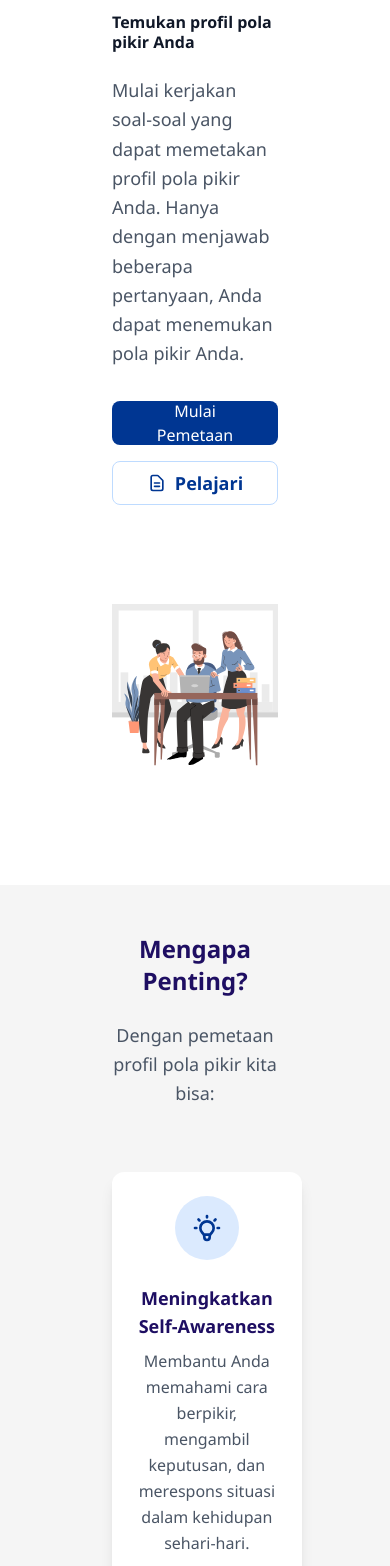
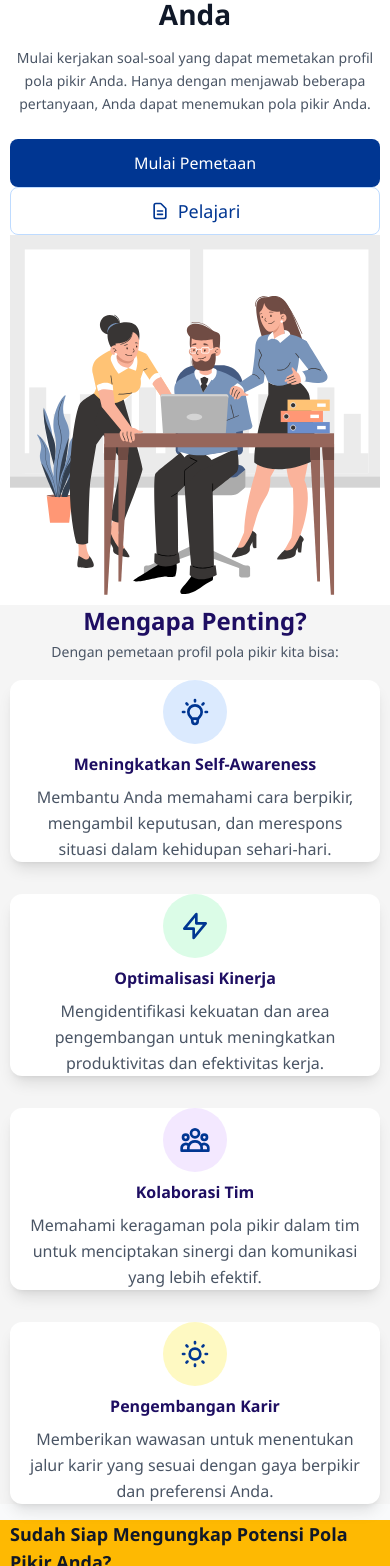
Before and after one commit to TawakkalM/Project_PKL, a plain HTML site: page index.html in a window 390 px wide. Shown: the part 76-1642 px from the top of the page. Drawn offline with Linux system fonts and the light colour scheme.

Commit message:
update website (responsive landing page)

```diff
--- a/index.html
+++ b/index.html
@@ -62,6 +62,35 @@
         .gradient-bg {
             background: linear-gradient(135deg, #f8fafc 0%, #e2e8f0 100%);
         }
+
+        /* Mobile specific improvements */
+        @media (max-width: 768px) {
+            .mobile-container {
+                max-width: 100%;
+                padding-left: 0.625rem;
+                padding-right: 0.625rem;
+            }
+
+            .mobile-hero-text {
+                font-size: 1.75rem;
+                line-height: 1.2;
+            }
+
+            .mobile-section-padding {
+                padding-top: 2rem;
+                padding-bottom: 2rem;
+            }
+
+            .mobile-card-grid {
+                grid-template-columns: 1fr;
+                gap: 1rem;
+            }
+
+            .mobile-footer-grid {
+                grid-template-columns: 1fr;
+                gap: 2rem;
+            }
+        }
     </style>
 </head>
 
@@ -72,8 +101,8 @@
             <div class="flex justify-between items-center h-10 lg:h-14">
                 <!-- Logo -->
                 <div class="flex items-center space-x-3">
-                   <div class="w-54 overflow-hidden">
-                        <img src="./img/logo-bbgtk.png" alt="Logo BBGTK" class="w-full h-full object-cover">
+                   <div class="w-36 sm:w-40 md:w-44 lg:w-48 overflow-hidden">
+                        <img src="./img/logo-bbgtk.png" alt="Logo BBGTK" class="w-full h-auto sm: object-cover">
                     </div>
                 </div>
 
@@ -87,8 +116,8 @@
 
                 <!-- Login Button & Mobile Menu Button -->
                 <div class="flex items-center space-x-4">
-                    <button class="bg-[#003692] px-4 py-1 rounded-2xl hover:bg-[#5375c6] transition-colors duration-200 btn-hover">
-                        <a href="./login.html" class="text-white font-normal">Masuk</a>
+                    <button class="hidden md:block bg-[#003692] px-3 py-2 sm:px-4 sm:py-2 rounded-2xl hover:bg-[#5375c6] transition-colors duration-200 btn-hover">
+                        <a href="./login.html" class="text-white text-sm:text-base font-normal">Masuk</a>
                     </button>
 
                     <!-- Mobile menu button -->
@@ -102,50 +131,53 @@
         </div>
 
         <!-- Mobile Navigation -->
-        <div id="mobile-menu" class="mobile-menu md:hidden fixed top-16 left-0 w-full h-full bg-white z-40">
+        <div id="mobile-menu" class="mobile-menu md:hidden fixed top-10 left-0 w-full h-screen bg-white z-40">
             <div class="px-4 py-6 space-y-4">
                 <a href="#home" class="block text-gray-700 hover:text-blue-600 font-medium py-2 border-b border-gray-200">Home</a>
                 <a href="#" class="block text-gray-700 hover:text-blue-600 font-medium py-2 border-b border-gray-200">Pelajari</a>
                 <a href="#mengapa-penting" class="block text-gray-700 hover:text-blue-600 font-medium py-2 border-b border-gray-200">Mengapa Penting</a>
                 <a href="#mulai-pemetaan" class="block text-gray-700 hover:text-blue-600 font-medium py-2 border-b border-gray-200">Mulai Pemetaan</a>
+
+                <!-- Tombol Masuk (Mobile Only) -->
+                <a href="./login.html" class="block bg-[#003692] text-white text-center px-4 py-2 rounded-xl hover:bg-[#5375c6] transition">Masuk</a>
             </div>
         </div>
     </nav>
 
     <!-- Hero Section -->
-    <main id="home" class="bg-white min-h-screen flex items-center">
-        <div class="max-w-7xl mx-24 px-4 sm:px-6 lg:px-8 py-12 lg:py-20">
-            <div class="grid lg:grid-cols-2 gap-8 lg:gap-12 items-center">
+    <main id="home" class="bg-white min-h-full flex items-center">
+        <div class="max-w-7xl mobile-container mx-10 py-8 lg:mx-24 lg:px-8 lg:py-20 md:mx-18 sm:mx-12">
+            <div class="grid lg:grid-cols-2 gap-6 sm:gap-8 lg:gap-12 items-center">
                 <!-- Content -->
-                <div class="fade-in">
-                    <h1 class="text-1xl sm:text-3xl lg:text-4xl xl:text-5xl font-bold text-gray-900 leading-tight mb-6">
+                <div class="fade-in order-2 lg:order-1">
+                    <h1 class="text-2xl mobile-hero-text sm:text-3xl lg:text-4xl xl:text-5xl font-bold text-gray-900 leading-tight mb-4 sm:mb-6 text-center lg:text-left">
                         Temukan profil pola pikir Anda
                     </h1>
 
-                    <p class="text-lg sm:text-[15px] text-gray-600 mb-8 leading-relaxed">
+                    <p class="text-sm sm:text-lg text-gray-600 mb-6 sm:mb-8  leading-relaxed text-center lg:text-left">
                         Mulai kerjakan soal-soal yang dapat memetakan profil pola pikir Anda.
                         Hanya dengan menjawab beberapa pertanyaan, Anda dapat menemukan
                         pola pikir Anda.
                     </p>
 
-                    <div class="flex flex-col sm:flex-row gap-4">
-                        <button class="h-11 bg-[#003692] rounded-lg hover:bg-[#5375c6] transition-all duration-200 flex justify-center items-center">
-                            <a href="#mulai-pemetaan" class="text-white px-6"> Mulai Pemetaan </a>
+                    <div class="flex flex-col sm:flex-row gap-3 sm:gap-4 justify-center items-center lg:items-start lg:justify-start">
+                        <button class="w-full sm:w-auto h-12 bg-[#003692] rounded-lg hover:bg-[#5375c6] transition-all duration-200 flex justify-center items-center btn-hover">
+                            <a href="#mulai-pemetaan" class="text-white px-6 font-medium"> Mulai Pemetaan </a>
                         </button>
 
-                        <button class="h-11 flex items-center justify-center px-8 rounded-lg text-[#003692] hover:bg-blue-50 transition-colors duration-200 border border-blue-200">
+                        <button class="w-full sm:w-auto h-12 flex items-center justify-center px-6 rounded-lg text-[#003692] hover:bg-blue-50 transition-colors duration-200 border border-blue-200">
                             <svg class="w-5 h-5 mr-2" fill="none" stroke="currentColor" viewBox="0 0 24 24">
                                 <path stroke-linecap="round" stroke-linejoin="round" stroke-width="2" d="M9 12h6m-6 4h6m2 5H7a2 2 0 01-2-2V5a2 2 0 012-2h5.586a1 1 0 01.707.293l5.414 5.414a1 1 0 01.293.707V19a2 2 0 01-2 2z"></path>
                             </svg>
-                            <a href="#" class="text-lg font-semibold"> Pelajari </a>
+                            <a href="#" class="text-lg font-medium"> Pelajari </a>
                         </button>
                     </div>
                 </div>
 
                 <!-- Image/Illustration -->
-                <div class="fade-in">
-                    <div class="flex w-full h-75">
-                        <img src="./img/hero-img.svg" alt="hero-svg" class="w-full h-auto object-contain">
+                <div class="fade-in order-1 lg:order-2">
+                    <div class="flex w-full h-64 sm:h-80 lg:h-96">
+                        <img src="./img/hero-img.svg" alt="hero-svg" class="w-full h-full object-contain">
                     </div>
                 </div>
             </div>
@@ -153,30 +185,30 @@
     </main>
 
     <!-- Section: Mengapa Pemetaan Profil Pola Pikir Penting -->
-    <section id="mengapa-penting" class="fade-in bg-[#f5f5f5] min-h-screen">
-        <div class="max-w-7xl mx-24 px-4 sm:px-6 lg:px-8 py-12 lg:py-20">
+    <section id="mengapa-penting" class="fade-in bg-[#f5f5f5] min-h-full">
+        <div class="max-w-7xl mobile-container mx-10 py-8 lg:mx-24 lg:px-8 lg:py-15 md:mx-18 sm:mx-12">
             <!-- Header Section -->
-            <div class="text-center mb-16">
-                <h2 class="text-2xl sm:text-3xl lg:text-4xl font-bold text-[#1E0E62] mb-6">
+            <div class="text-center mb-4 lg:mb-16 md:mb-12 sm:mb-8">
+                <h2 class="text-2xl sm:text-3xl lg:text-4xl font-bold text-[#1E0E62] mb-1 lg:mb-6 md:mb-4 sm-mb-2">
                     Mengapa Penting?
                 </h2>
-                <p class="text-lg text-gray-600 max-w-3xl mx-auto leading-relaxed">
+                <p class="text-sm lg:text-lg text-gray-600 max-w-3xl mx-auto leading-relaxed">
                     Dengan pemetaan profil pola pikir kita bisa:
                 </p>
             </div>
 
             <!-- Benefits Grid -->
-            <div class="grid md:grid-cols-2 lg:grid-cols-4 gap-8 mb-16">
+            <div class="grid md:grid-cols-2 lg:grid-cols-4 gap-8 mb-4">
                 <!-- Benefit 1 -->
-                <div class="flex flex-col items-center justify-start bg-white rounded-xl p-6 card-hover shadow-lg">
-                    <div class="w-16 h-16 bg-blue-100 rounded-full flex items-center justify-center mb-6">
+                <div class="flex flex-col items-center justify-start bg-white rounded-xl py-4 px-4 lg:p-6 card-hover shadow-lg">
+                    <div class="w-16 h-16 bg-blue-100 rounded-full flex items-center justify-center mb-2 lg:mb-6">
                         <svg class="w-8 h-8 text-[#003692]" fill="none" stroke="currentColor" viewBox="0 0 24 24">
                             <path stroke-linecap="round" stroke-linejoin="round" stroke-width="2" d="M9.663 17h4.673M12 3v1m6.364 1.636l-.707.707M21 12h-1M4 12H3m3.343-5.657l-.707-.707m2.828 9.9a5 5 0 117.072 0l-.548.547A3.374 3.374 0 0014 18.469V19a2 2 0 11-4 0v-.531c0-.895-.356-1.754-.988-2.386l-.548-.547z"></path>
                         </svg>
                     </div>
                     <div class="flex flex-col justify-between">
-                        <h3 class="text-lg text-center font-bold text-[#1E0E62] mb-2">Meningkatkan Self-Awareness</h3>
-                        <p class="text-gray-600 text-center leading-relaxed">
+                        <h3 class="text-base lg:text-lg text-center font-bold text-[#1E0E62] mb-2">Meningkatkan Self-Awareness</h3>
+                        <p class="text-xs lg:text-base text-gray-600 text-center leading-relaxed">
                             Membantu Anda memahami cara berpikir, mengambil keputusan, dan merespons
                             situasi dalam kehidupan sehari-hari.
                         </p>
@@ -184,15 +216,15 @@
                 </div>
 
                 <!-- Benefit 2 -->
-                <div class="flex flex-col items-center justify-start bg-white rounded-xl p-6 card-hover shadow-lg">
-                    <div class="w-16 h-16 bg-green-100 rounded-full flex items-center justify-center mb-6">
+                <div class="flex flex-col items-center justify-start bg-white rounded-xl py-4 px-4 lg:p-6 card-hover shadow-lg">
+                    <div class="w-16 h-16 bg-green-100 rounded-full flex items-center justify-center mb-2 lg:mb-6">
                         <svg class="w-8 h-8 text-[#003692]" fill="none" stroke="currentColor" viewBox="0 0 24 24">
                             <path stroke-linecap="round" stroke-linejoin="round" stroke-width="2" d="M13 10V3L4 14h7v7l9-11h-7z"></path>
                         </svg>
                     </div>
                     <div class="flex flex-col justify-between">
-                        <h3 class="text-lg text-center font-bold text-[#1E0E62] mb-2">Optimalisasi Kinerja</h3>
-                        <p class="text-gray-600 text-center leading-relaxed">
+                        <h3 class="text-base lg:text-lg text-center font-bold text-[#1E0E62] mb-2">Optimalisasi Kinerja</h3>
+                        <p class="text-xs lg:text-base text-gray-600 text-center leading-relaxed">
                             Mengidentifikasi kekuatan dan area pengembangan untuk meningkatkan
                             produktivitas dan efektivitas kerja.
                         </p>
@@ -200,16 +232,15 @@
                 </div>
 
                 <!-- Benefit 3 -->
-                <div class="flex flex-col items-center justify-start bg-white rounded-xl p-6 card-hover shadow-lg">
-                    <div class="w-16 h-16 bg-purple-100 rounded-full flex items-center justify-center mb-6">
+                <div class="flex flex-col items-center justify-start bg-white rounded-xl py-4 px-4 lg:p-6 card-hover shadow-lg">
+                    <div class="w-16 h-16 bg-purple-100 rounded-full flex items-center justify-center mb-2 lg:mb-6">
                         <svg class="w-8 h-8 text-[#003692]" fill="none" stroke="currentColor" viewBox="0 0 24 24">
                             <path stroke-linecap="round" stroke-linejoin="round" stroke-width="2" d="M17 20h5v-2a3 3 0 00-5.356-1.857M17 20H7m10 0v-2c0-.656-.126-1.283-.356-1.857M7 20H2v-2a3 3 0 015.356-1.857M7 20v-2c0-.656.126-1.283.356-1.857m0 0a5.002 5.002 0 019.288 0M15 7a3 3 0 11-6 0 3 3 0 016 0zm6 3a2 2 0 11-4 0 2 2 0 014 0zM7 10a2 2 0 11-4 0 2 2 0 014 0z"></path>
                         </svg>
                     </div>
                     <div class="flex flex-col items-center justify-between">
-                        <h3 class="text-lg font-bold text-[#1E0E62]">Kolaborasi</h3>
-                        <h3 class="text-lg font-bold text-[#1E0E62] mb-2">Tim</h3>
-                        <p class="text-gray-600 text-center leading-relaxed">
+                        <h3 class="text-base lg:text-lg text-center font-bold text-[#1E0E62] mb-2">Kolaborasi Tim</h3>
+                        <p class="text-xs lg:text-base text-gray-600 text-center leading-relaxed">
                             Memahami keragaman pola pikir dalam tim untuk menciptakan sinergi
                             dan komunikasi yang lebih efektif.
                         </p>
@@ -217,14 +248,14 @@
                 </div>
 
                 <!-- Benefit 4 -->
-                <div class="flex flex-col items-center justify-start bg-white rounded-xl p-6 card-hover shadow-lg">
-                    <div class="w-16 h-16 bg-yellow-100 rounded-full flex items-center justify-center mb-6">
+                <div class="flex flex-col items-center justify-start bg-white rounded-xl py-4 px-4 lg:p-6 card-hover shadow-lg">
+                    <div class="w-16 h-16 bg-yellow-100 rounded-full flex items-center justify-center mb-2 lg:mb-6">
                         <svg class="w-8 h-8 text-[#003692]" fill="none" stroke="currentColor" viewBox="0 0 24 24">
                             <path stroke-linecap="round" stroke-linejoin="round" stroke-width="2" d="M12 3v1m0 16v1m9-9h-1M4 12H3m15.364 6.364l-.707-.707M6.343 6.343l-.707-.707m12.728 0l-.707.707M6.343 17.657l-.707.707M16 12a4 4 0 11-8 0 4 4 0 018 0z"></path>
                         </svg>
                     </div>
-                    <h3 class="text-lg text-center font-bold text-[#1E0E62] mb-2">Pengembangan Karir</h3>
-                    <p class="text-gray-600 text-center leading-relaxed">
+                    <h3 class="text-base lg:text-lg text-center font-bold text-[#1E0E62] mb-2">Pengembangan Karir</h3>
+                    <p class="text-xs lg:text-base text-gray-600 text-center leading-relaxed">
                         Memberikan wawasan untuk menentukan jalur karir yang sesuai dengan
                         gaya berpikir dan preferensi Anda.
                     </p>
@@ -233,35 +264,35 @@
         </div>
     </section>
 
-    <section id="mulai-pemetaan" class="bg-[#FEB902] h-auto">
-        <div class="max-w-7xl mx-24 px-4 sm:px-6 lg:px-8 py-12 lg:py-20">
+    <section id="mulai-pemetaan" class="bg-[#FEB902] min-h-full">
+        <div class="max-w-7xl mobile-container mx-10 py-8 lg:mx-24 lg:px-8 lg:py-15 md:mx-18 sm:mx-12">
             <div class="grid lg:grid-cols-2 gap-8 lg:gap-12 items-center">
                 <!-- Content -->
-                <div class="fade-in">
-                    <h3 class="text-2xl lg:text-3xl font-bold text-gray-900 mb-4">
+                <div class="fade-in order-2 lg:order-1">
+                    <h3 class="text-lg sm:text-xl md:text-2xl lg:text-3xl font-bold text-gray-900 mb-1">
                         Sudah Siap Mengungkap Potensi Pola Pikir Anda?
                     </h3>
-                    <p class="text-base text-gray-600 mb-2 max-w-2xl">
+                    <p class="text-xs lg:text-base text-gray-600 mb-4 lg:mb-2 max-w-2xl">
                         Jika Anda sudah membaca dan memahami manfaat dari pemetaan ini serta panduan pengerjaannya, silahkan klik tombol <b>Mulai Kerjakan</b> berikut.
                     </p>
 
                     <div>
-                        <button class="h-12 bg-[#003692] rounded-lg hover:bg-[#5375c6] transition-all duration-200 flex justify-center items-center btn-hover px-8">
-                            <a href="#" class="text-white font-semibold"> Mulai Kerjakan </a>
+                        <button class="h-10 lg:h-12 bg-[#003692] rounded-lg hover:bg-[#5375c6] transition-all duration-200 flex justify-center items-center btn-hover px-4 lg:px-8">
+                            <a href="#" class="text-sm md:text-base lg:text-base text-white font-semibold"> Mulai Kerjakan </a>
                         </button>
                     </div>
                 </div>
 
                 <!-- Image/Illustration -->
-                <div class="fade-in flex justify-center">
-                    <h1 class="text-5xl text-center">INI GAMBAR</h1>
+                <div class="flex fade-in order-2 lg:order-1 w-full h-64 sm:h-80 lg:h-96">
+                    <img src="./img/pemetaan-img.svg" alt="pemetaan-svg" class="w-full h-full object-contain">
                 </div>
             </div>
         </div>
     </section>
 
     <!-- Footer -->
-    <footer class="bg-[#003692] text-white mt-20 fade-in">
+    <footer class="bg-[#003692] text-white fade-in">
         <div class="max-w-7xl mx-24 px-4 sm:px-6 lg:px-8 py-6 lg:py-14">
             <!-- Main Footer Content -->
             <div class="grid grid-cols-1 md:grid-cols-3 gap-8 mb-8">
```
Also changed, not shown: login.html (+1 -1 lines).
